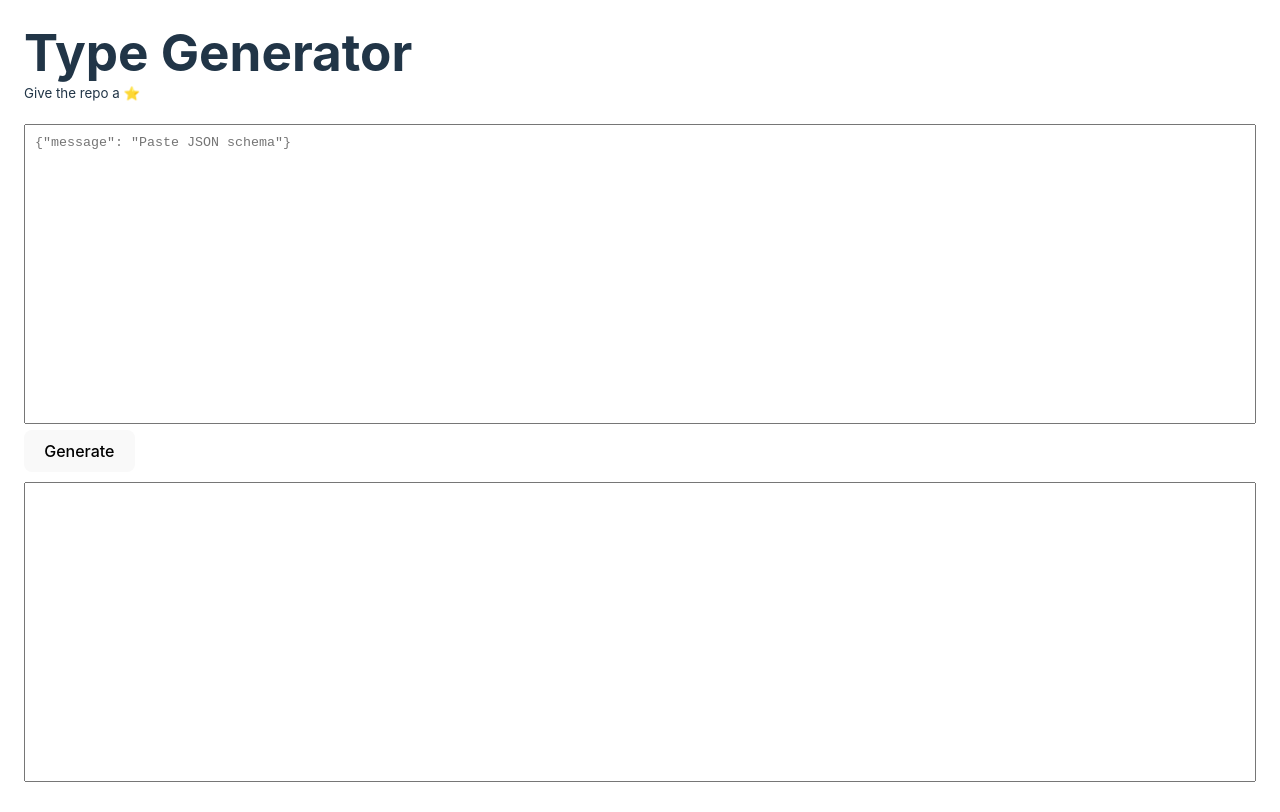
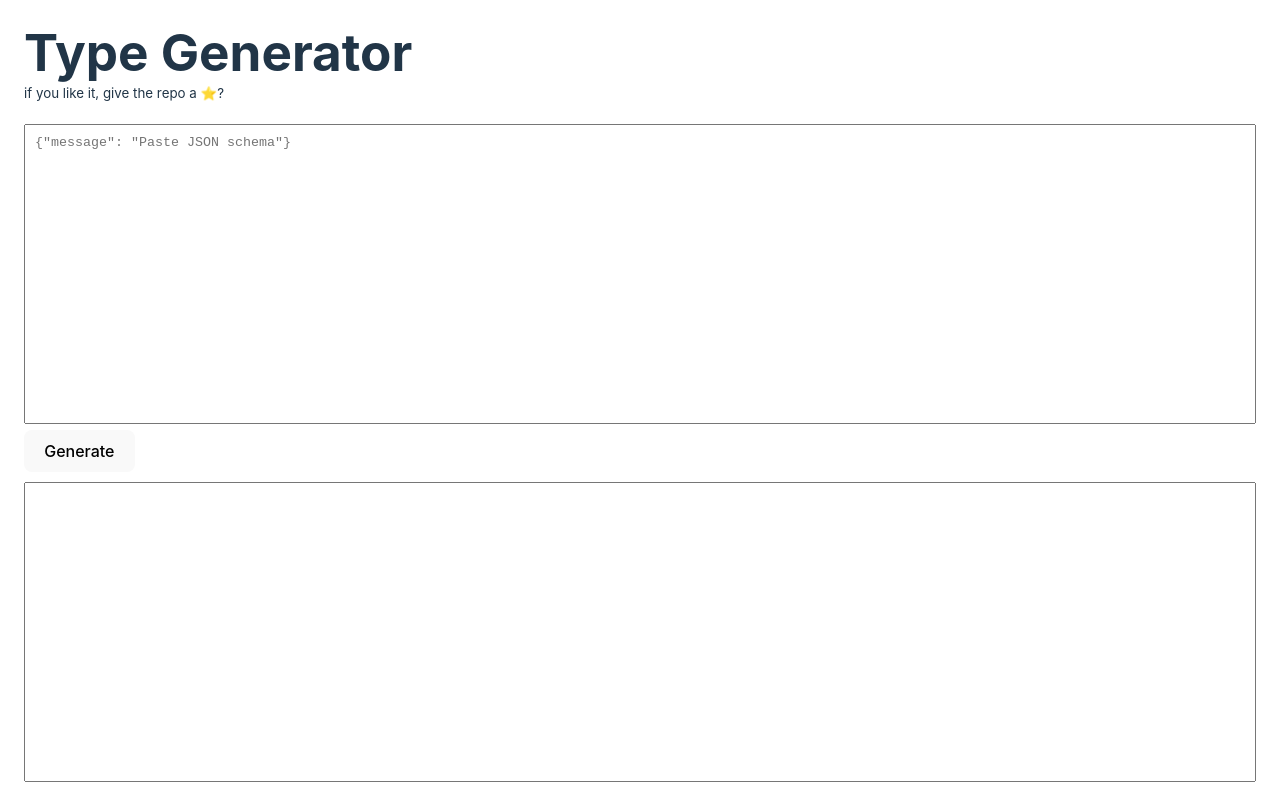
Before and after one commit to peteradeojo/typegen, a React (Vite) app: page / in a window 1280 px wide. Built offline with nearby package versions, Linux system fonts and the light colour scheme; some icons are missing.

Commit message:
star repo message

```diff
--- a/src/App.jsx
+++ b/src/App.jsx
@@ -9,6 +9,8 @@ function App() {
 
 	// const generateType = () =>  {}
 
+	const updateGen = (text) => text; //.replace(/\s+/, '&nbsp;');
+
 	const generateType = () => {
 		try {
 			const obj = JSON.parse(text);
@@ -16,7 +18,7 @@ function App() {
 			const infs = getInferences(obj, 1, 1);
 			const t = collator(infs, 'TYPE');
 
-			setGen(t);
+			setGen(updateGen(t));
 		} catch (err) {
 			setGen(err.message);
 		}
@@ -28,7 +30,7 @@ function App() {
 				<div className="row">
 					<div>
 						<h1>Type Generator</h1>
-            <small>Give the repo a ⭐️</small>
+						<small>if you like it, give the repo a ⭐️?</small>
 					</div>
 					<div className="navList">
 						<a
@@ -54,7 +56,7 @@ function App() {
 						className="p-2"
 						value={text}
 						onChange={(e) => setText(e.target.value)}
-            placeholder='{"message": "Paste JSON schema"}'
+						placeholder='{"message": "Paste JSON schema"}'
 					>
 						{text}
 					</textarea>
```
